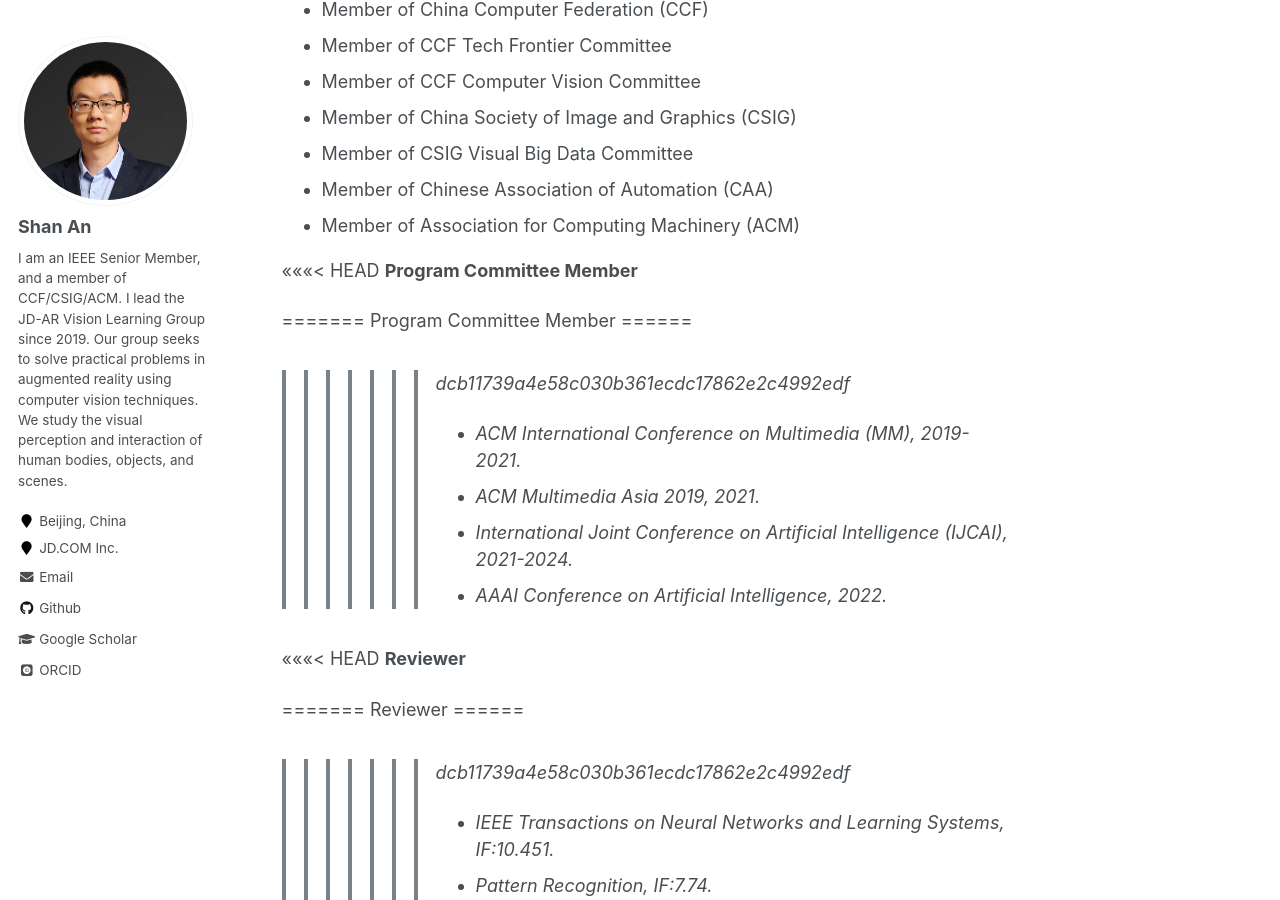
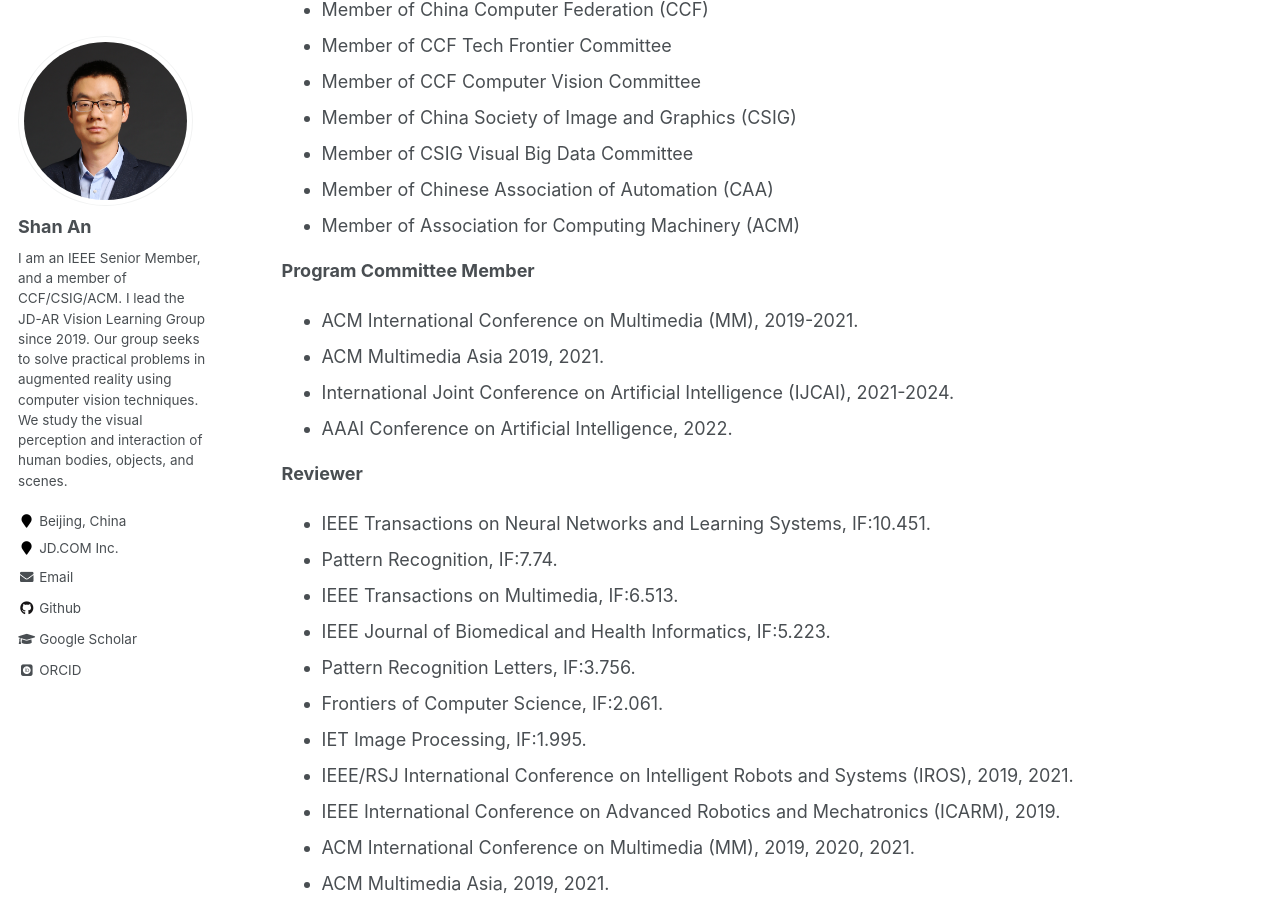
Before and after one commit to anshan-XR-ROB/anshan-XR-ROB.github.io, a Jekyll site: the page built from _teaching/2-Academic Activities 1.md, in a window 1280 px wide and 900 px high, scrolled down 399 px. Built offline with Jekyll 4.4.1, drawn with Linux system fonts in a browser that asks for light colours; some web fonts are replaced.

Commit message:
Update 2-Academic Activities 1.md

```diff
--- a/_teaching/2-Academic Activities 1.md
+++ b/_teaching/2-Academic Activities 1.md
@@ -22,26 +22,15 @@ redirect_from:
 * Member of Chinese Association of Automation (CAA)
 * Member of Association for Computing Machinery (ACM)
 
-<<<<<<< HEAD
 **Program Committee Member**
 
-=======
-Program Committee Member
-======
->>>>>>> dcb11739a4e58c030b361ecdc17862e2c4992edf
 * ACM International Conference on Multimedia (MM), 2019-2021.
 * ACM Multimedia Asia 2019, 2021.
 * International Joint Conference on Artificial Intelligence (IJCAI), 2021-2024.
 * AAAI Conference on Artificial Intelligence, 2022.
 
-
-<<<<<<< HEAD
 **Reviewer**
 
-=======
-Reviewer
-======
->>>>>>> dcb11739a4e58c030b361ecdc17862e2c4992edf
 * IEEE Transactions on Neural Networks and Learning Systems, IF:10.451.
 * Pattern Recognition, IF:7.74.
 * IEEE Transactions on Multimedia, IF:6.513.
```
